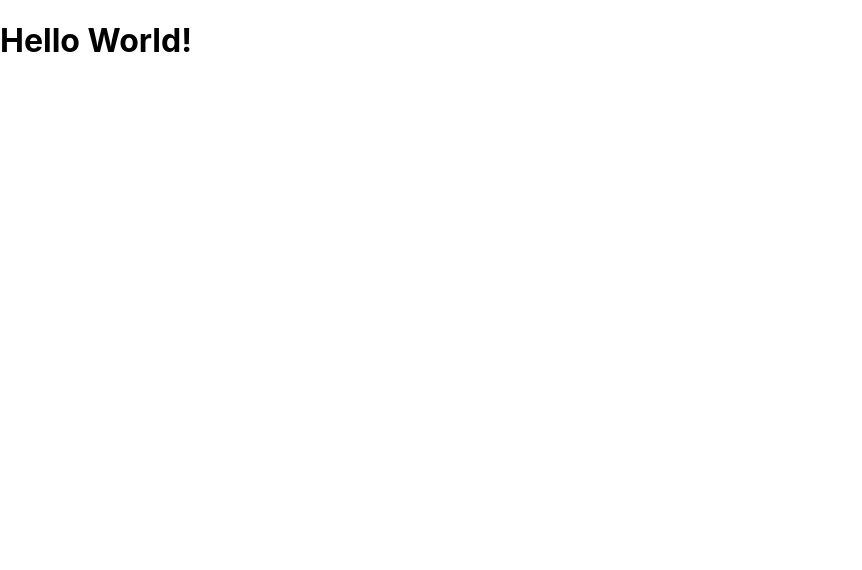
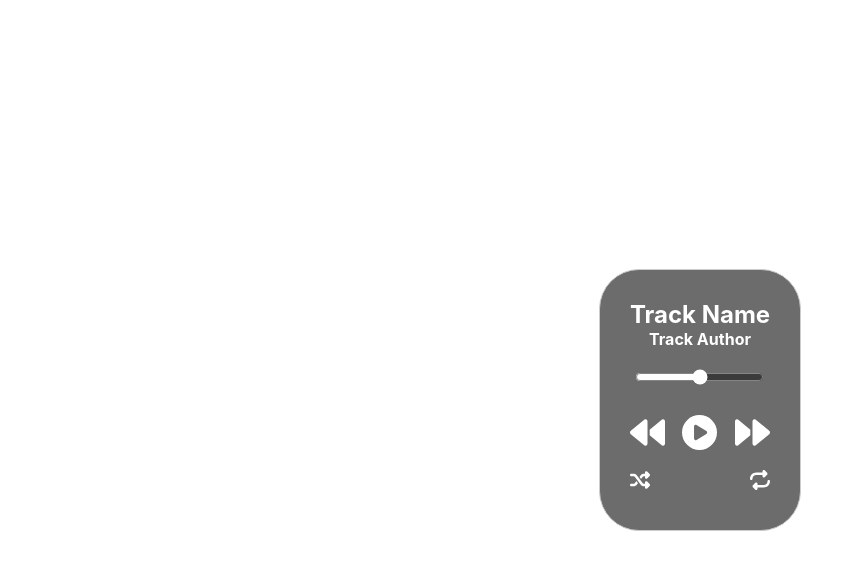
Before and after one commit to yujiqo/audio-webplayer, a React (Create React App) app: page / in a window 1280 px wide. Shown: the top 570 px of the page, without its empty margins (0-862 px from the left). Built offline with nearby package versions, Linux system fonts and the light colour scheme.

Commit message:
#1: Написал компонент AudioPlayer и стилизировал его

```diff
--- a/src/components/App/App.css
+++ b/src/components/App/App.css
@@ -1,4 +1,8 @@
 .container {
+    display: flex;
+    justify-content: center;
+    align-items: center;
     width: 1400px;
+    height: 100vh;
     margin: 0 auto;
 }
--- a/src/components/App/App.jsx
+++ b/src/components/App/App.jsx
@@ -1,9 +1,12 @@
 import './App.css';
+import AudioPlayer from '../Player/AudioPlayer';
+
+
 
 function App() {
     return (
         <div className="container">
-            <h1>Hello World!</h1>
+            <AudioPlayer/>
         </div>
     );
 }
--- /dev/null
+++ b/src/components/Player/AudioPlayer.css
@@ -0,0 +1,43 @@
+h2, h4 {
+    margin: 0;
+}
+
+
+.icon {
+    width: 20px;
+    height: 20px;
+}
+
+
+.audio-player {
+    color: #fff;
+    border: 1px solid #ccc;
+    border-radius: 40px;
+    background-color: #6C6C6C;
+    text-align: center;
+    padding: 30px;
+}
+
+
+.audio-player-btns, .track-controls-btns {
+    display: flex;
+    justify-content: space-between;
+    padding: 10px 0;
+}
+
+
+.track-controls-btns .icon {
+    width: 35px !important;
+    height: 35px !important;
+}
+
+
+.track-duration {
+    accent-color: #fff;
+    margin: 20px 0;
+}
+
+
+.track-pause {
+    display: none;
+}
--- /dev/null
+++ b/src/components/Player/AudioPlayer.jsx
@@ -0,0 +1,31 @@
+import { FontAwesomeIcon } from "@fortawesome/react-fontawesome";
+import { faCirclePlay, faCirclePause, faShuffle, faRepeat, faForward, faBackward } from "@fortawesome/free-solid-svg-icons";
+import "./AudioPlayer.css";
+
+
+
+const AudioPlayer = () => {
+    return (
+        <div className="audio-player">
+            <div className="track-info">
+                <h2 className="track-name">Track Name</h2>
+                <h4 className="track-author">Track Author</h4>
+            </div>
+            <div className="track-controls">
+                <input type="range" className="track-duration"/>
+                <div className="track-controls-btns">
+                    <FontAwesomeIcon className="icon track-backward" icon={faBackward}/>
+                    <FontAwesomeIcon className="icon track-play" icon={faCirclePlay}/>
+                    <FontAwesomeIcon className="icon track-pause" icon={faCirclePause}/>
+                    <FontAwesomeIcon className="icon track-forward" icon={faForward}/>
+                </div>
+                <div className="audio-player-btns">
+                    <FontAwesomeIcon className="icon track-shufle" icon={faShuffle}/>
+                    <FontAwesomeIcon className="icon track-repeat" icon={faRepeat}/>
+                </div>
+            </div>
+        </div>
+    );
+};
+
+export default AudioPlayer;
```
